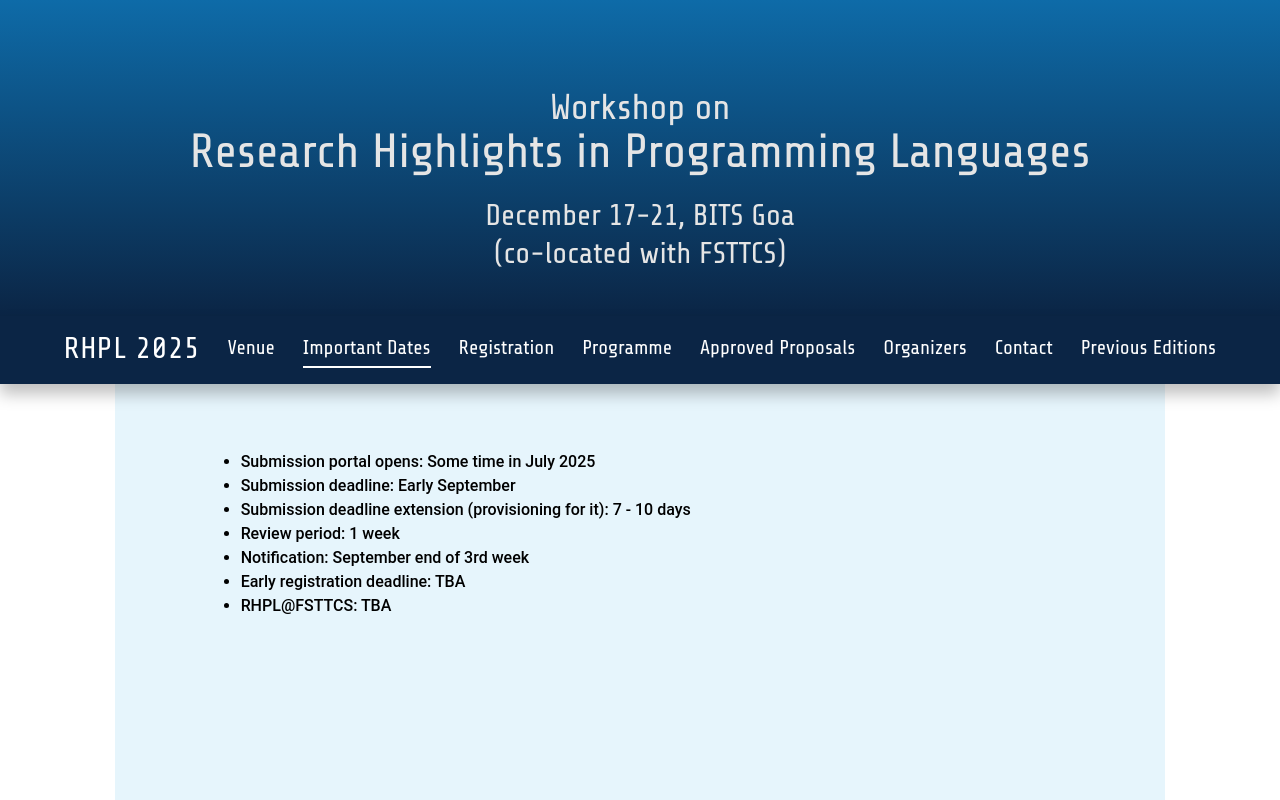
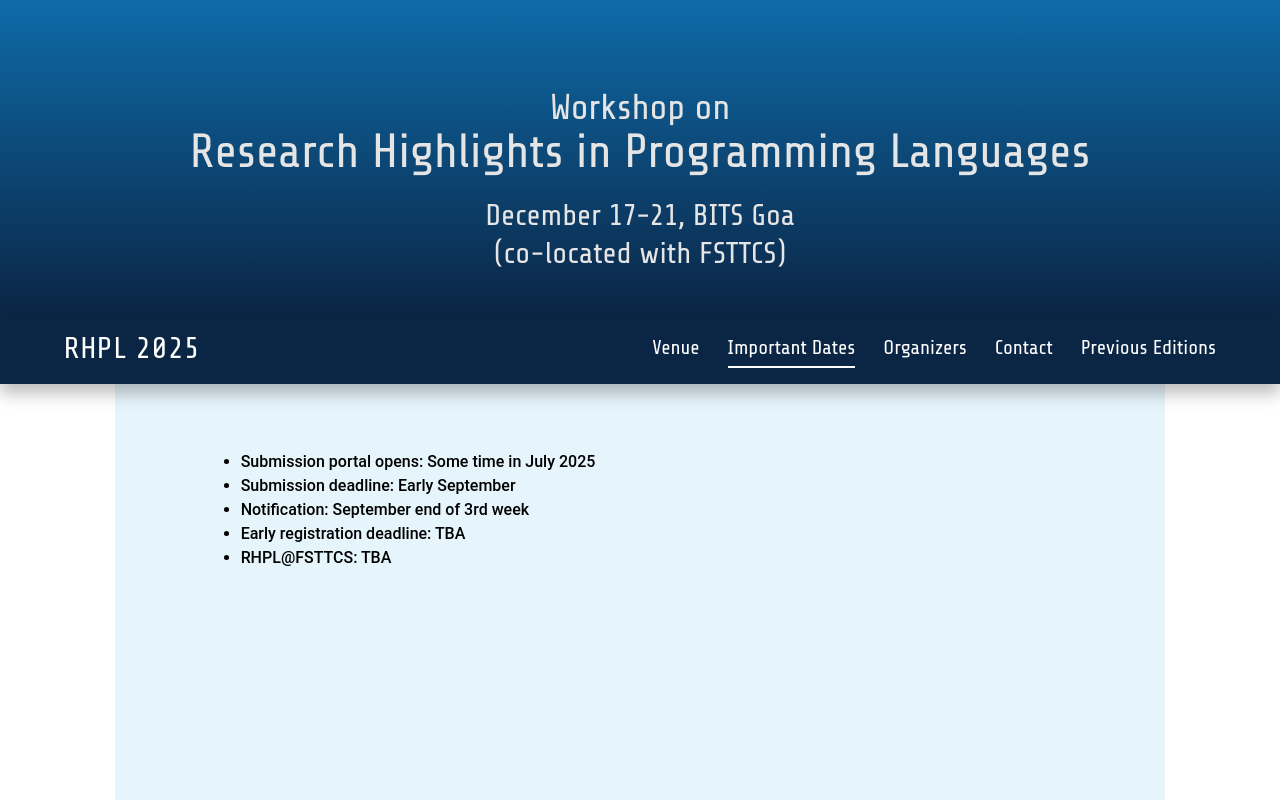
Before and after one commit to RajivDalal/RHPL, a React (Vite) app in the folder rhpl-web/: page /important_dates in a window 1280 px wide. Shown: the top 800 px of the page. Built offline with nearby package versions, Linux system fonts and the light colour scheme; a web font is replaced by a local one.

Commit message:
fix: Changes

```diff
--- a/rhpl-web/src/components/navbar.jsx
+++ b/rhpl-web/src/components/navbar.jsx
@@ -12,9 +12,9 @@ const Navbar = () => {
         <div className="navmenu hidden lg:flex justify-center items-center md:space-x-0 lg:space-x-5 xl:space-x-7 lg:text-[1.25rem] text-center font-share">
           <NavLink to="/venue">Venue</NavLink>
           <NavLink to="/important_dates">Important Dates</NavLink>
-          <NavLink to="/registration">Registration</NavLink>
+          {/* <NavLink to="/registration">Registration</NavLink>
           <NavLink to="/programme">Programme</NavLink>
-          <NavLink to="/approved_proposals">Approved Proposals</NavLink>
+          <NavLink to="/approved_proposals">Approved Proposals</NavLink> */}
           <NavLink to="/organizers">Organizers</NavLink>
           <NavLink to="/contact">Contact</NavLink>
           <NavLink to="/previous_editions">Previous Editions</NavLink>
--- a/rhpl-web/src/pages/imp_dates.jsx
+++ b/rhpl-web/src/pages/imp_dates.jsx
@@ -9,12 +9,12 @@ const Important_dates = () => {
           <li>
             Submission deadline: Early September
           </li>
-          <li>
+          {/* <li>
             Submission deadline extension (provisioning for it): 7 - 10 days
-          </li>
-          <li>
+          </li> */}
+          {/* <li>
             Review period: 1 week
-          </li>
+          </li> */}
           <li>
             Notification: September end of 3rd week
           </li>
--- a/rhpl-web/src/pages/organizers.jsx
+++ b/rhpl-web/src/pages/organizers.jsx
@@ -9,7 +9,7 @@ const Organizers = () => {
       <p className="pt-10 org">
         <ul className="list-[square] space-y-1">
           <li>
-            <a href="https://www.csa.iisc.ac.in/~deepakd/"> <span className="underline">Deepak D'Souza</span> (IISc) <RiExternalLinkLine className="inline"/> </a>
+            <a href="https://www.csa.iisc.ac.in/~deepakd/"> <span className="underline">Deepak D'Souza</span> (IISc Bangalore) <RiExternalLinkLine className="inline"/> </a>
           </li>
           <li>
             <a href="https://www.cse.iitb.ac.in/~uday/"><span className="underline">Uday Khedker</span> (IIT Bombay) <RiExternalLinkLine className="inline"/></a>
```
Also changed, not shown: 1 other file (tests, documents, lock files or other folders).
